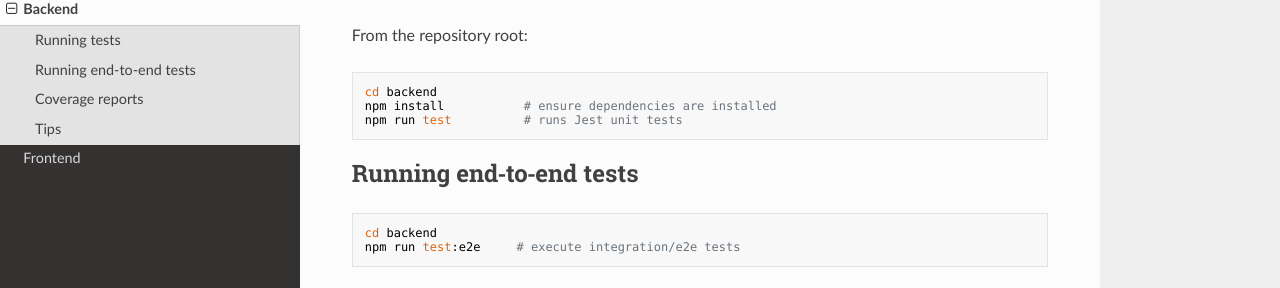
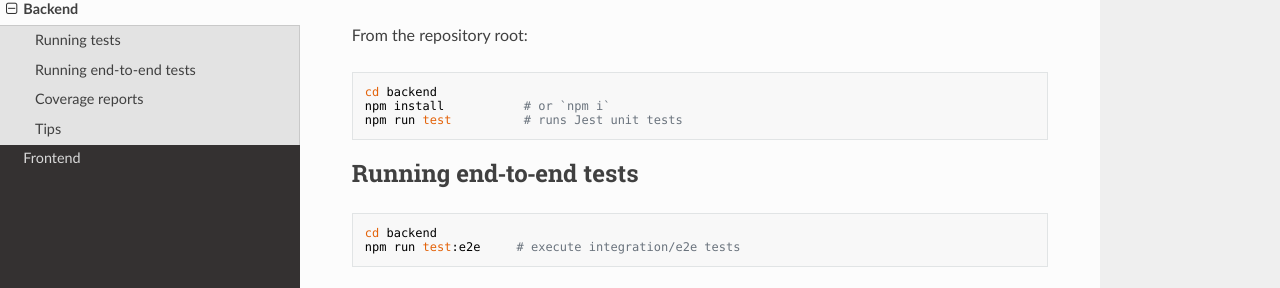
Before and after one commit to SELab-2/viernulvier-4, an MkDocs documentation site: the page built from docs/testing/backend.md, in a window 1280 px wide and 1079 px high. Shown: the part 240-528 px from the top of the window. Built offline with MkDocs 1.6.1, drawn with Linux system fonts in a browser that asks for light colours; nearby versions of some CDN libraries.

Commit message:
add comment for npm i

````diff
--- a/docs/testing/backend.md
+++ b/docs/testing/backend.md
@@ -8,7 +8,7 @@ From the repository root:
 
 ```bash
 cd backend
-npm install           # ensure dependencies are installed
+npm install           # or `npm i`
 npm run test          # runs Jest unit tests
 ```
 
````
Also changed, not shown: docs/testing/frontend.md (+1 -1 lines).
